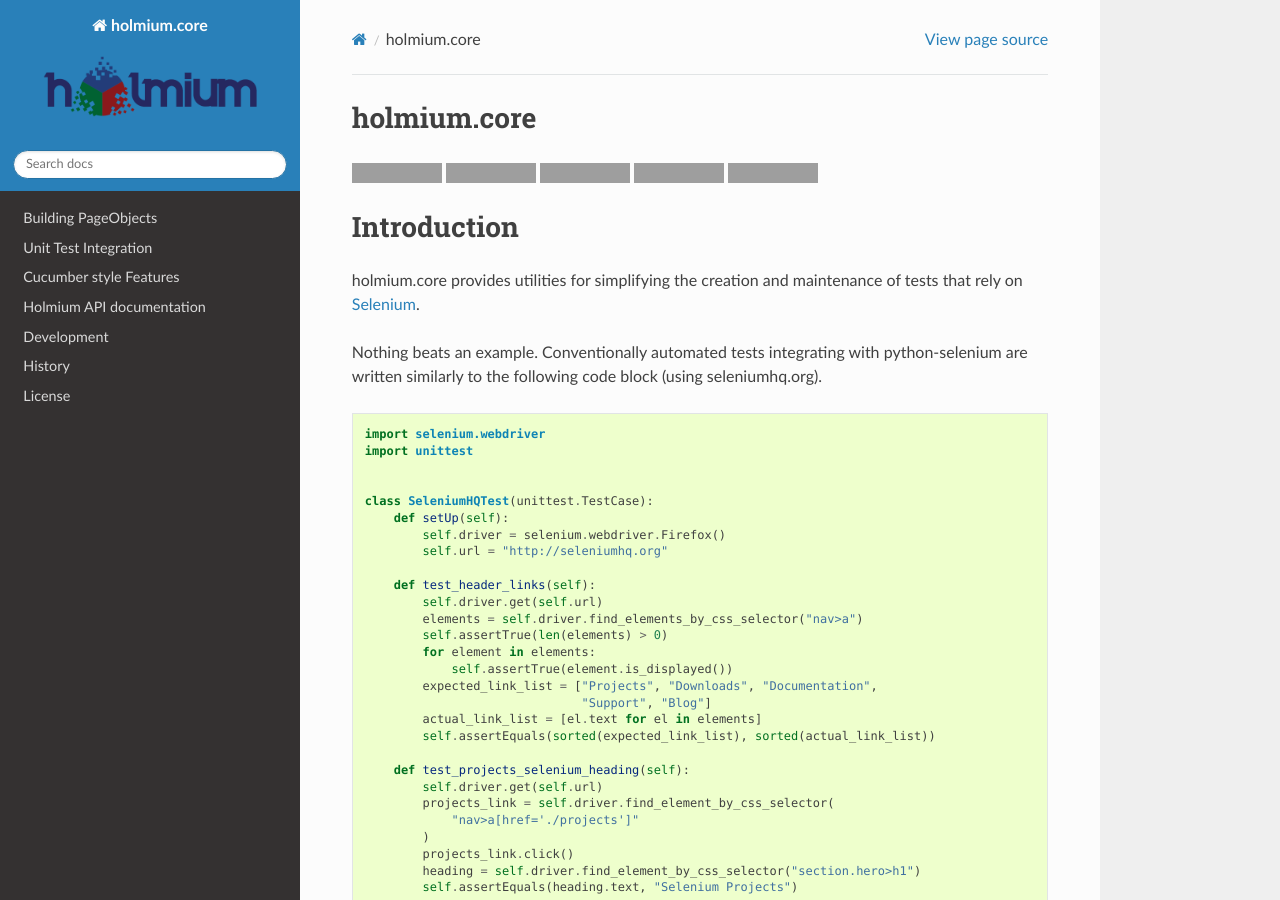
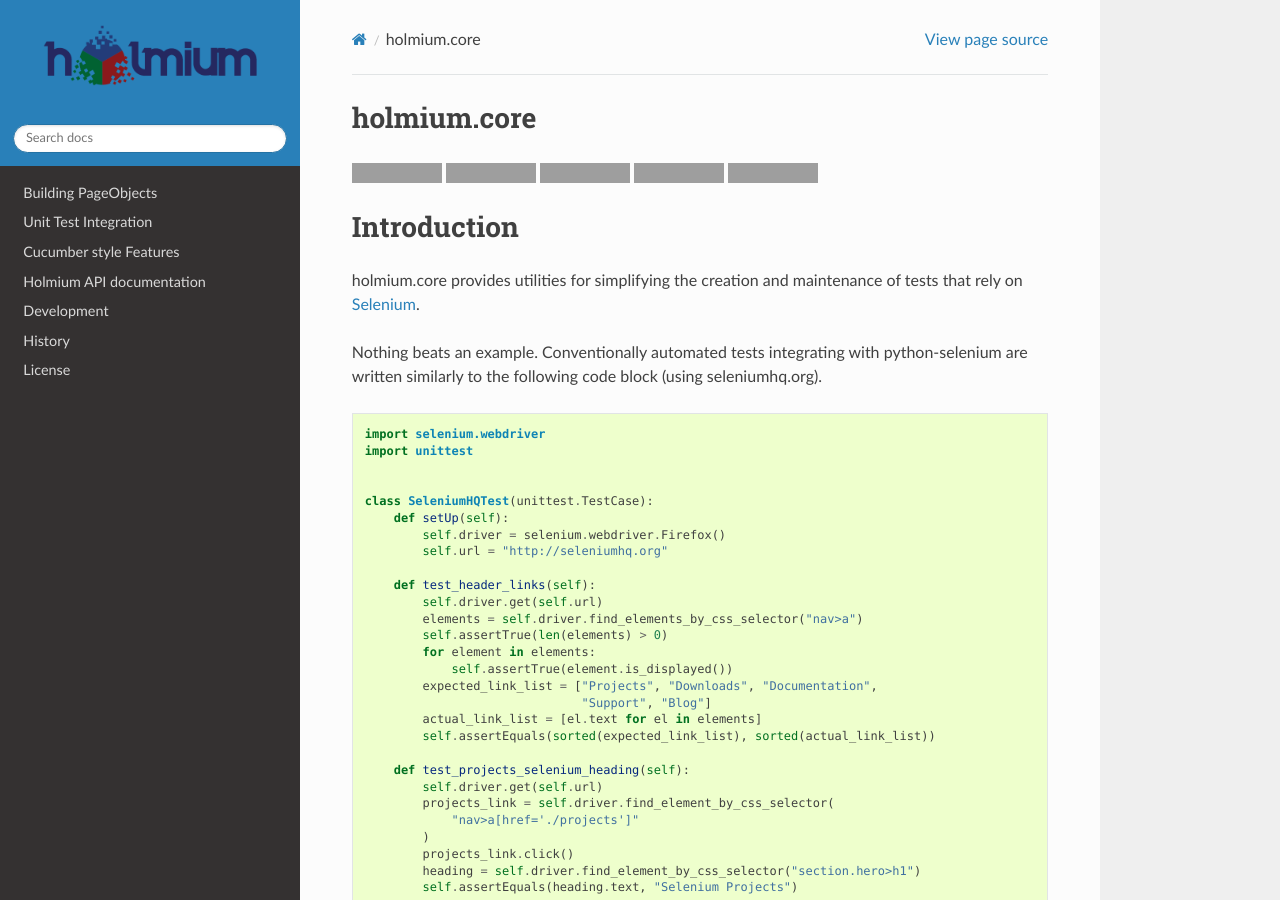
Before and after one commit to alisaifee/holmium.core, a Sphinx documentation site: the page built from doc/source/index.rst, in a window 1280 px wide and 900 px high. Built offline with Sphinx 7.4.7 and the Read the Docs theme 2.0.0, drawn with Linux system fonts in a browser that asks for light colours; the version number could not be read and is left out; grey boxes are pictures that could not be loaded.

Commit message:
Display only logo in sidebar

```diff
--- a/doc/source/conf.py
+++ b/doc/source/conf.py
@@ -17,6 +17,12 @@ extensions = [
     'sphinx.ext.doctest', 'sphinx.ext.intersphinx', 'sphinx.ext.todo',
     'sphinx.ext.ifconfig', 'sphinx.ext.viewcode',
 ]
+
+html_theme_options = {
+    'logo_only': True,
+}
+
+
 templates_path = ['_templates']
 source_suffix = '.rst'
 master_doc = 'index'
```
